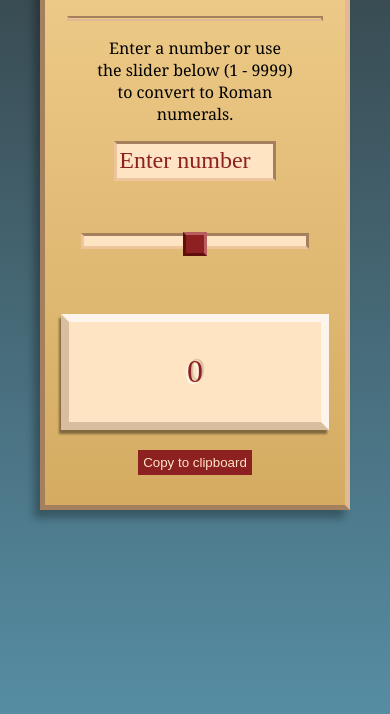
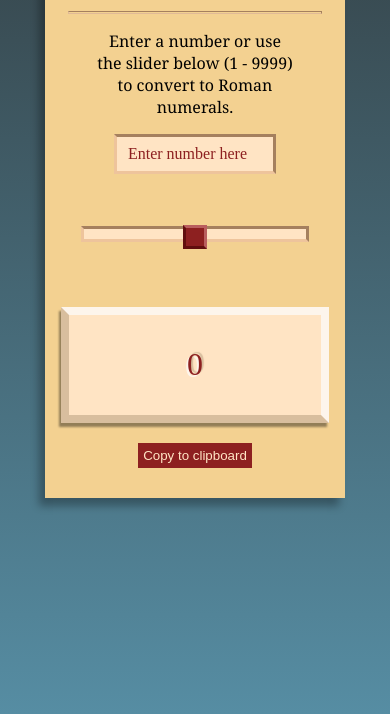
Before and after one commit to DimitriRem/Roman-Numeral-Converter, a plain HTML site: page index.html in a window 390 px wide. Shown: the part 158-872 px from the top of the page. Drawn offline with Linux system fonts and the light colour scheme.

Commit message:
modified styles to make it look cleaner

```diff
--- a/styles.css
+++ b/styles.css
@@ -10,13 +10,11 @@ body {
     display:flex;
     flex-direction: column;
     text-align:center;
-    background-color: #d4ab61;
-    background-image: linear-gradient(#f3d191, #d4ab61);
+    background-color: #f3d191;
     padding:10px;
     padding-bottom:30px;
     align-items: center;
     align-content: center;
-    border: 5px solid ;
     border-top-color: #e0ba97;
     border-right-color: #e0ba97;
     border-bottom-color: #a5805e;
@@ -33,7 +31,7 @@ h1 {
 #hz {
   width:90%;
   height: 1px;
-  border: 2px solid ;
+  border: 1px solid ;
   border-bottom-color: #e0ba97;
   border-left-color: #e0ba97;
   border-top-color: #a5805e;
@@ -202,4 +200,12 @@ input[type="range"] {
       padding: 30px 0 50px 0;
       width: 90%;
     }
+
+    #numberInput {
+      font-size: 1rem;
+    }
+
+  #numberInput::placeholder {
+      font-size: 1rem;
+    }
   }
```
